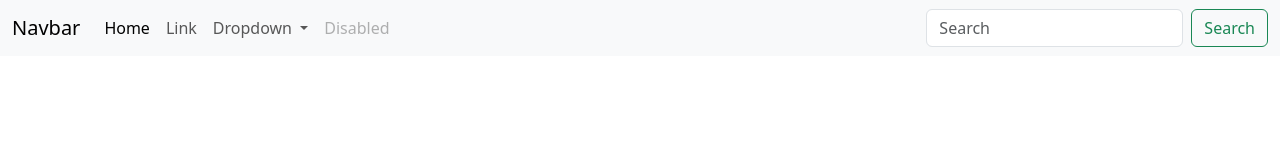
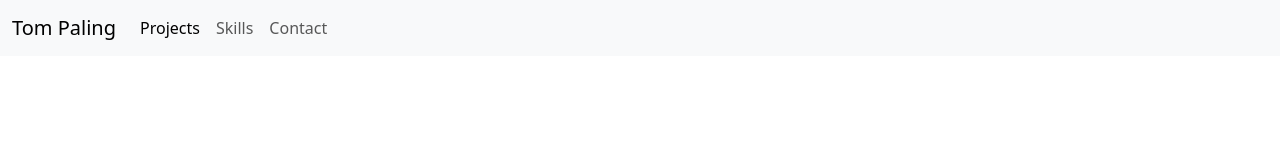
Before and after one commit to ph8tfunk/Bootstrap-Portfolio, a plain HTML site: page index.html in a window 1280 px wide. Drawn offline with nearby package versions, Linux system fonts and the light colour scheme.

Commit message:
personalised the nav bar

```diff
--- a/index.html
+++ b/index.html
@@ -11,40 +11,26 @@
 
     <nav class="navbar navbar-expand-lg bg-light">
         <div class="container-fluid">
-          <a class="navbar-brand" href="#">Navbar</a>
+          <a class="navbar-brand" href="#">Tom Paling</a>
           <button class="navbar-toggler" type="button" data-bs-toggle="collapse" data-bs-target="#navbarSupportedContent" aria-controls="navbarSupportedContent" aria-expanded="false" aria-label="Toggle navigation">
             <span class="navbar-toggler-icon"></span>
           </button>
           <div class="collapse navbar-collapse" id="navbarSupportedContent">
             <ul class="navbar-nav me-auto mb-2 mb-lg-0">
               <li class="nav-item">
-                <a class="nav-link active" aria-current="page" href="#">Home</a>
+                <a class="nav-link active" aria-current="page" href="#">Projects</a>
               </li>
               <li class="nav-item">
-                <a class="nav-link" href="#">Link</a>
-              </li>
-              <li class="nav-item dropdown">
-                <a class="nav-link dropdown-toggle" href="#" role="button" data-bs-toggle="dropdown" aria-expanded="false">
-                  Dropdown
-                </a>
-                <ul class="dropdown-menu">
-                  <li><a class="dropdown-item" href="#">Action</a></li>
-                  <li><a class="dropdown-item" href="#">Another action</a></li>
-                  <li><hr class="dropdown-divider"></li>
-                  <li><a class="dropdown-item" href="#">Something else here</a></li>
-                </ul>
+                <a class="nav-link" href="#">Skills</a>
               </li>
               <li class="nav-item">
-                <a class="nav-link disabled">Disabled</a>
+                <a class="nav-link">Contact</a>
               </li>
             </ul>
-            <form class="d-flex" role="search">
-              <input class="form-control me-2" type="search" placeholder="Search" aria-label="Search">
-              <button class="btn btn-outline-success" type="submit">Search</button>
-            </form>
           </div>
         </div>
       </nav>
+
 
 
     <!-- Optional JavaScript -->
```
